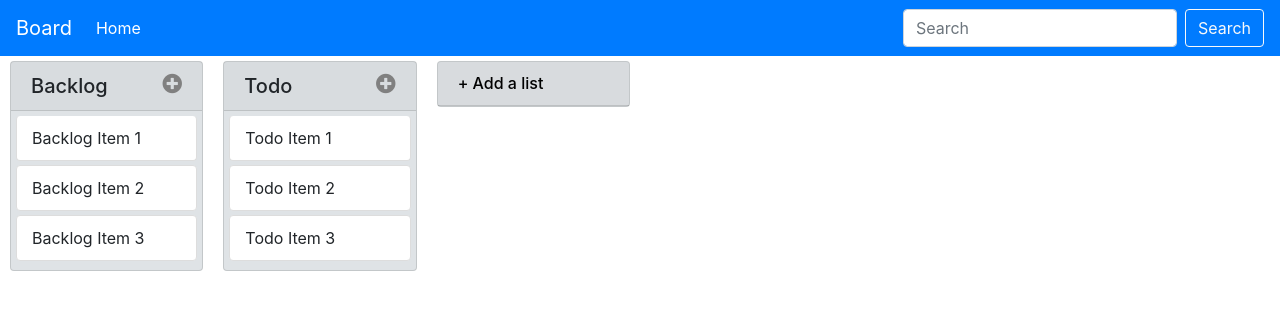
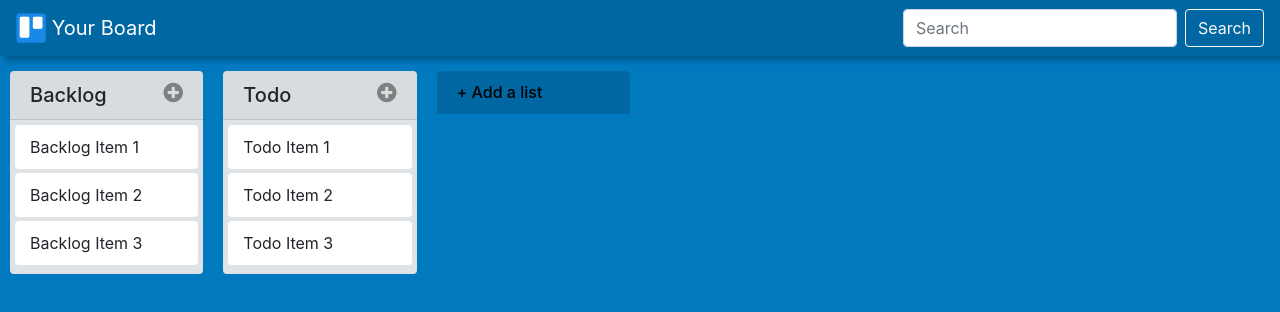
Before and after one commit to koiralakiran1/angularjs-dragAndDrop-board, a website: page app/index.html in a window 1280 px wide. Drawn offline with nearby package versions, Linux system fonts and the light colour scheme; files whose address does not match are found by name.

Commit message:
Make some changes in UI

```diff
--- a/app/index.html
+++ b/app/index.html
@@ -10,6 +10,7 @@
   <link rel="stylesheet" href="./libs/font-awesome/css/all.min.css" />
   <link rel="stylesheet" href="./styles/reset.css" />
   <link rel="stylesheet" type="text/css" href="./styles/index.css" />
+  <link rel="shortcut icon" type="image/png" href="./images/favicon.png"/>
 
   <script src="./libs/angular.js"></script>
   <script src="./libs/angular-drag-and-drop-lists.min.js"></script>
@@ -19,7 +20,7 @@
   <div class="app-body container-flex" ng-controller="SimpleDemoController">
     <div ng-include="'./partials/navbar.html'"></div>
 
-    <div class="container-flex">
+    <div class="container-flex list-display-body">
       <div class="simpleDemo row col-md-12">
         <div ng-repeat="(listName, list) in models.lists" class="col-md-2 single-list">
           <div ng-include="'./partials/card.html'"></div>
--- a/app/js/index.js
+++ b/app/js/index.js
@@ -1,33 +1,38 @@
-angular.module('app', ['dndLists']).controller('SimpleDemoController', function($scope) {
+angular.module('app', ['dndLists']).controller('SimpleDemoController', function ($scope) {
 
   $scope.models = {
     selected: null,
-    lists: { 'Backlog': {
+    lists: {
+      'Backlog': {
         listItems: [],
         newListItemTitle: '',
         newListItemMode: false
-    }, 'Todo': {
+      },
+      'Todo': {
         listItems: [],
         newListItemTitle: '',
         newListItemMode: false
-    } }
+      }
+    }
   };
   // Generate initial model
-  for(const key in $scope.models.lists) {
-    if($scope.models.lists.hasOwnProperty(key)) {
-      for(let i = 1; i <= 3; ++i) {
-        $scope.models.lists[key].listItems.push({ label: key + ' Item ' + i });
+  for (const key in $scope.models.lists) {
+    if ($scope.models.lists.hasOwnProperty(key)) {
+      for (let i = 1; i <= 3; ++i) {
+        $scope.models.lists[key].listItems.push({
+          label: key + ' Item ' + i
+        });
       }
     }
   }
 
   $scope.newListMode = false;
-  $scope.toggleNewListMode = function() { // functional ??
+  $scope.toggleNewListMode = function () { // functional. of course not ??
     $scope.newListTitle = '';
     $scope.newListMode = !$scope.newListMode;
   };
-  $scope.addNewList = function(oldList, newListTitle) {
-    if(newListTitle) {
+  $scope.addNewList = function (oldList, newListTitle) {
+    if (newListTitle) {
       oldList[newListTitle] = {
         listItems: [],
         newListItemMode: false
@@ -36,18 +41,20 @@ angular.module('app', ['dndLists']).controller('SimpleDemoController', function(
     $scope.toggleNewListMode();
   };
 
-  $scope.toggleNewListItemMode = function(obj) {
+  $scope.toggleNewListItemMode = function (obj) {
     obj.newListItemTitle = '';
     obj.newListItemMode = !obj.newListItemMode;
   };
-  $scope.addNewListItem = function(obj, title) {
-    if(title) {
-      obj.listItems.push({ label: title });
+  $scope.addNewListItem = function (obj, title) {
+    if (title) {
+      obj.listItems.push({
+        label: title
+      });
     }
     $scope.toggleNewListItemMode(obj);
   };
 
-  $scope.removeList = function(list, listName) {
+  $scope.removeList = function (list, listName) {
     delete list[listName];
   };
 });
--- a/app/partials/card.html
+++ b/app/partials/card.html
@@ -1,5 +1,5 @@
 <div class="card bg-light-blue">
-  <h3 class="close-icon" ng-click="removeList(models.lists, listName)"><i class="fas fa-times-circle"></i></h3>
+  <h5 class="close-icon" ng-click="removeList(models.lists, listName)"><i class="fas fa-times-circle"></i></h5>
   <h5 class="card-header card-title">{{listName}} <i ng-click="toggleNewListItemMode(list)" class="fas fa-plus-circle"></i> </h5>
   <!-- The dnd-list directive allows to drop elements into it.
   The dropped data will be added to the referenced list -->
--- a/app/partials/navbar.html
+++ b/app/partials/navbar.html
@@ -1,20 +1,24 @@
 <nav class="navbar container-flex bg-primary navbar-dark navbar-expand-lg">
-    <a class="navbar-brand" href="#">Board</a>
+    <!-- <a class="navbar-brand" href="#">Board</a> -->
+    <a class="navbar-brand" href="#">
+      <img src="../images/logo_cropped.png" width="30" height="30" class="d-inline-block align-top" alt="">
+      Your Board
+    </a>
     <button class="navbar-toggler" type="button" data-toggle="collapse" data-target="#navbarNav" aria-controls="navbarNav" aria-expanded="false" aria-label="Toggle navigation">
       <span class="navbar-toggler-icon"></span>
     </button>
     <div class="collapse navbar-collapse" id="navbarNav">
-      <ul class="navbar-nav">
+      <!-- <ul class="navbar-nav">
         <li class="nav-item active">
           <a class="nav-link" href="#">Home <span class="sr-only">(current)</span></a>
         </li>
-        <!-- <li class="nav-item">
+        <li class="nav-item">
           <a class="nav-link" href="#">Features</a>
         </li>
         <li class="nav-item">
           <a class="nav-link" href="#">Pricing</a>
-        </li> -->
-      </ul>
+        </li>
+      </ul> -->
     </div>
     <form class="form-inline">
         <input class="form-control mr-sm-2" ng-model="searchText" type="search" placeholder="Search" aria-label="Search">
--- a/app/styles/index.css
+++ b/app/styles/index.css
@@ -35,6 +35,9 @@ a:hover {
   text-decoration: none;
   color: black;
 }
+nav {
+  box-shadow: 5px 5px 5px #005C91;
+}
 
 .simpleDemo ul[dnd-list] li {
   background-color: #fff;
@@ -49,13 +52,17 @@ a:hover {
 /**
 * Show selected elements in green
 */
-.simpleDemo ul[dnd-list] li.selected {
+/* .simpleDemo ul[dnd-list] li.selected {
   background-color: #dff0d8;
   color: #3c763d;
-}
+} */
 
 .list-group {
   padding-bottom: 10px;
+}
+
+.bg-primary {
+  background-color: #0067A3 !important;
 }
 
 .list-group-item {
@@ -69,13 +76,16 @@ a:hover {
 
 .simpleDemo {
   padding: 0px;
-  padding-top: 5px;
+  padding-top: 15px;
   margin: auto;
 }
 
 .card {
   margin-bottom: 10px;
   position: relative;
+}
+.card-header.add-new-list {
+  border: none;
 }
 
 .bg-light-blue {
@@ -96,9 +106,16 @@ a:hover {
   color: black;
 }
 
+.add-new-list {
+  background-color: #0067A3;
+}
+.card {
+  border: none !important;
+}
+
 .add-new-list:hover {
   cursor: pointer;
-  background-color: grey;
+  background-color: #005C91;
 }
 
 .new-list-title-input {
@@ -119,10 +136,10 @@ a:hover {
 
 .close-icon {
   display: none;
-  color: grey;
+  color: rgb(75, 75, 75);
   position: absolute;
-  right: -14px;
-  top: -14px;
+  right: -10px;
+  top: -10px;
 }
 
 .close-icon:hover {
@@ -130,6 +147,10 @@ a:hover {
   color: black;
 }
 
-.card.bg-light-blue:hover h3.close-icon {
+.card.bg-light-blue:hover .close-icon {
   display: block;
 }
+
+body {
+  background-color: #0079BF;
+}
```
Also changed, not shown: app/images/favicon.png (added), app/images/logo.png (added), app/images/logo_cropped.png (added). Lines whose indentation alone changed are shown as unchanged.
